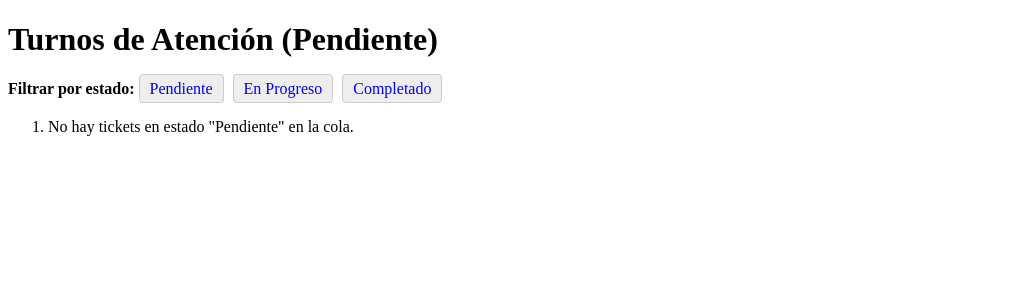
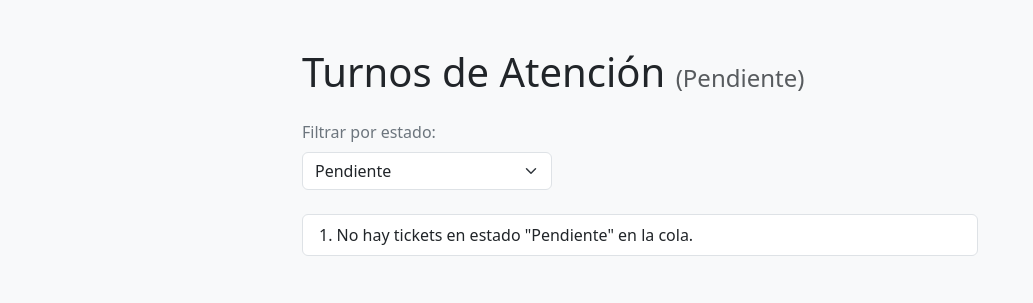
Before and after one commit to gerargram2006/Sistema-tickets-django, a Django app: page / in a window 1280 px wide. Shown: the top 303 px of the page, without its empty margins (0-1033 px from the left). Run offline with Django 5.2, Linux system fonts and the light colour scheme; tables that the repository leaves empty hold one stand-in row (values such as "Sample post").

Commit message:
feat: Mejora Detalle y Lista

```diff
--- a/tickets/templates/tickets/lista.html
+++ b/tickets/templates/tickets/lista.html
@@ -1,28 +1,41 @@
 <!DOCTYPE html>
-<html>
+<html lang="es">
 <head>
+    <meta charset="UTF-8">
     <title>Cola de Atención de Tickets</title>
+    <link href="https://cdn.jsdelivr.net/npm/bootstrap@5.3.3/dist/css/bootstrap.min.css" rel="stylesheet">
 </head>
-<body>
-    <h1>Turnos de Atención ({{ estado_actual|title }})</h1>
+<body class="bg-light">
+<div class="container py-5" style="max-width: 700px;">
 
-    <div style="margin-bottom: 20px;">
-        <strong>Filtrar por estado:</strong>
-        <a href="?estado=Pendiente" style="padding: 5px 10px; margin-right: 5px; text-decoration: none; background-color: #eee; border: 1px solid #ccc; border-radius: 4px;">Pendiente</a>
-        <a href="?estado=En progreso" style="padding: 5px 10px; margin-right: 5px; text-decoration: none; background-color: #eee; border: 1px solid #ccc; border-radius: 4px;">En Progreso</a>
-        <a href="?estado=Completado" style="padding: 5px 10px; text-decoration: none; background-color: #eee; border: 1px solid #ccc; border-radius: 4px;">Completado</a>
+    <h1 class="mb-4">Turnos de Atención <span class="text-muted fs-4">({{ estado_actual|title }})</span></h1>
+
+    <div class="mb-4" style="max-width: 250px;">
+        <label for="filtro-estado" class="form-label text-secondary">Filtrar por estado:</label>
+        <select id="filtro-estado" class="form-select" onchange="location.href='?estado=' + this.value">
+            <option value="Pendiente" {% if estado_actual == 'Pendiente' %}selected{% endif %}>Pendiente</option>
+            <option value="En progreso" {% if estado_actual == 'En progreso' %}selected{% endif %}>En Progreso</option>
+            <option value="Completado" {% if estado_actual == 'Completado' %}selected{% endif %}>Completado</option>
+        </select>
     </div>
 
-    <ol>
+    <ol class="list-group list-group-numbered">
         {% for ticket in tickets %}
-            <li style="margin-bottom: 10px;">
-                <strong>{{ ticket.titulo }}</strong> - Asignado a: {{ ticket.agente_asignado|default:"Nadie" }}
-                <br>
-                <a href="{% url 'detalle_ticket' ticket.id %}">Ver detalle</a>
+            <li class="list-group-item d-flex justify-content-between align-items-start">
+                <div class="ms-2 me-auto">
+                    <div class="fw-bold">{{ ticket.titulo }}</div>
+                    Asignado a: {{ ticket.agente_asignado|default:"Nadie" }}
+                    <br>
+                    <a href="{% url 'detalle_ticket' ticket.id %}">Ver detalle</a>
+                </div>
             </li>
         {% empty %}
-            <li>No hay tickets en estado "{{ estado_actual }}" en la cola.</li>
+            <li class="list-group-item">
+                No hay tickets en estado "{{ estado_actual }}" en la cola.
+            </li>
         {% endfor %}
     </ol>
+
+</div>
 </body>
 </html>
```
Also changed, not shown: tickets/templates/tickets/detalle.html (+18 -8 lines).
